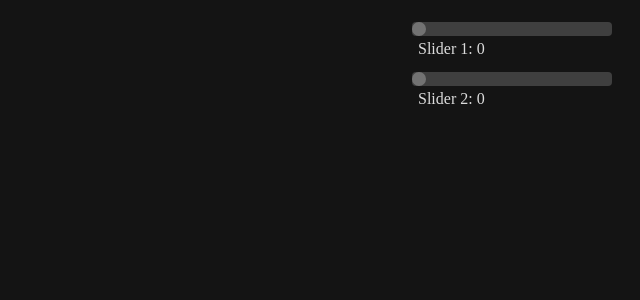
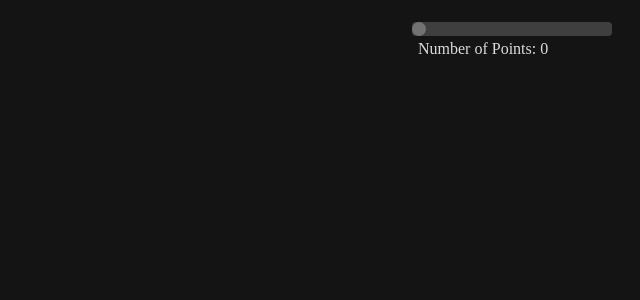
Before and after one commit to jon-of-us/traveling-salesman, a Svelte app: page / in a window 1280 px wide. Shown: the top 300 px of the page, without its empty margins (640-1280 px from the left). Built offline with nearby package versions, Linux system fonts and the light colour scheme.

Commit message:
change slider name

```diff
--- a/src/App.svelte
+++ b/src/App.svelte
@@ -8,7 +8,7 @@
 <div id="app">
     <Input />
     <Canvas>
-        {#each { length: $input_store.slider1 } as _, i}
+        {#each { length: $input_store.nPoints } as _, i}
             <RandomDot />
         {/each}
         <RandomDot />
--- a/src/input/Input.svelte
+++ b/src/input/Input.svelte
@@ -4,8 +4,7 @@
 </script>
 
 <div class="container">
-    <Slider text="Slider 1" bind:value={$input_store.slider1} />
-    <Slider text="Slider 2" bind:value={$input_store.slider2} />
+    <Slider text="Number of Points" bind:value={$input_store.nPoints} />
 </div>
 
 <style>
--- a/src/input/input_store.ts
+++ b/src/input/input_store.ts
@@ -1,6 +1,5 @@
 import { writable } from "svelte/store";
 
 export const input_store = writable({
-    slider1: 0,
-    slider2: 0,
+    nPoints: 0,
 });
```
